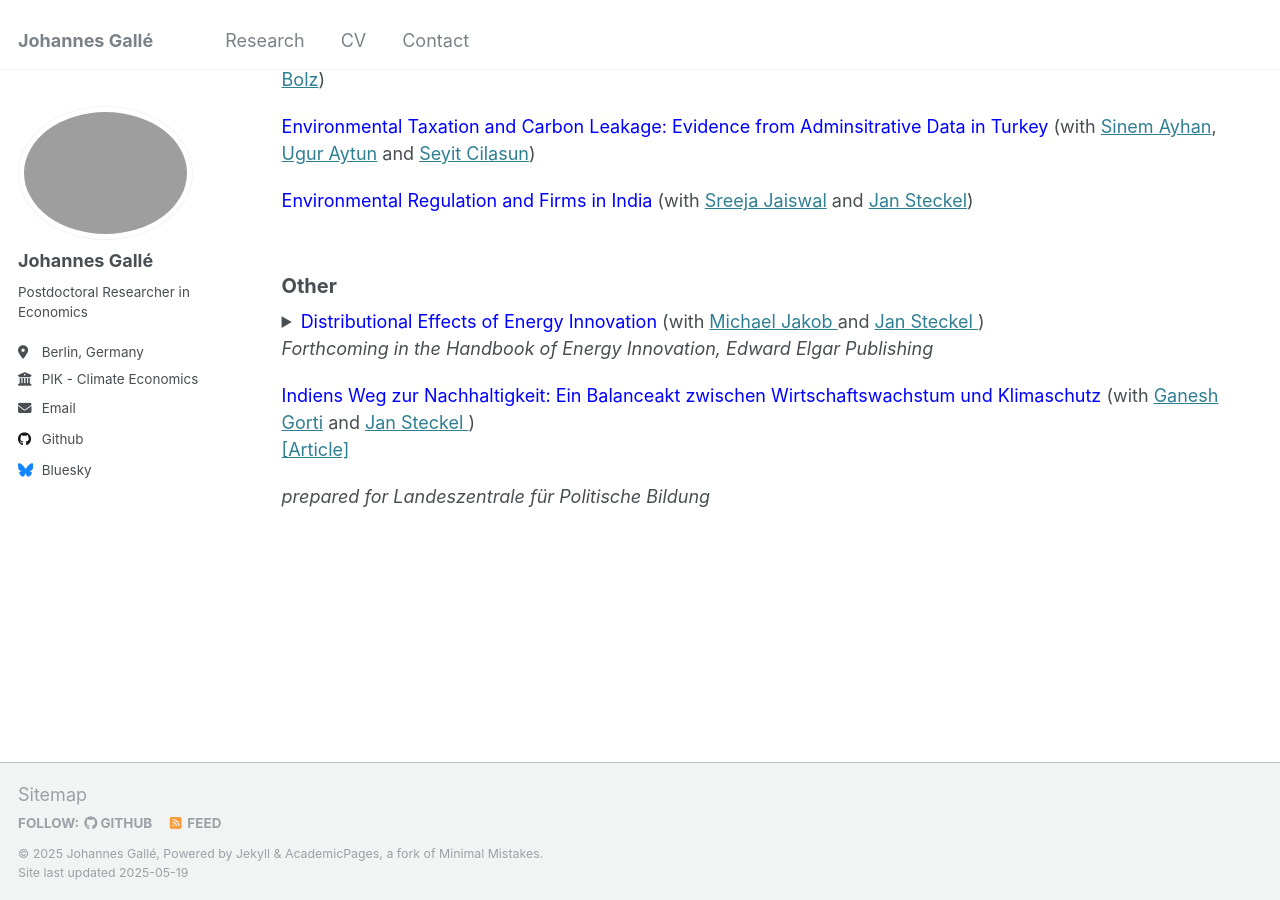
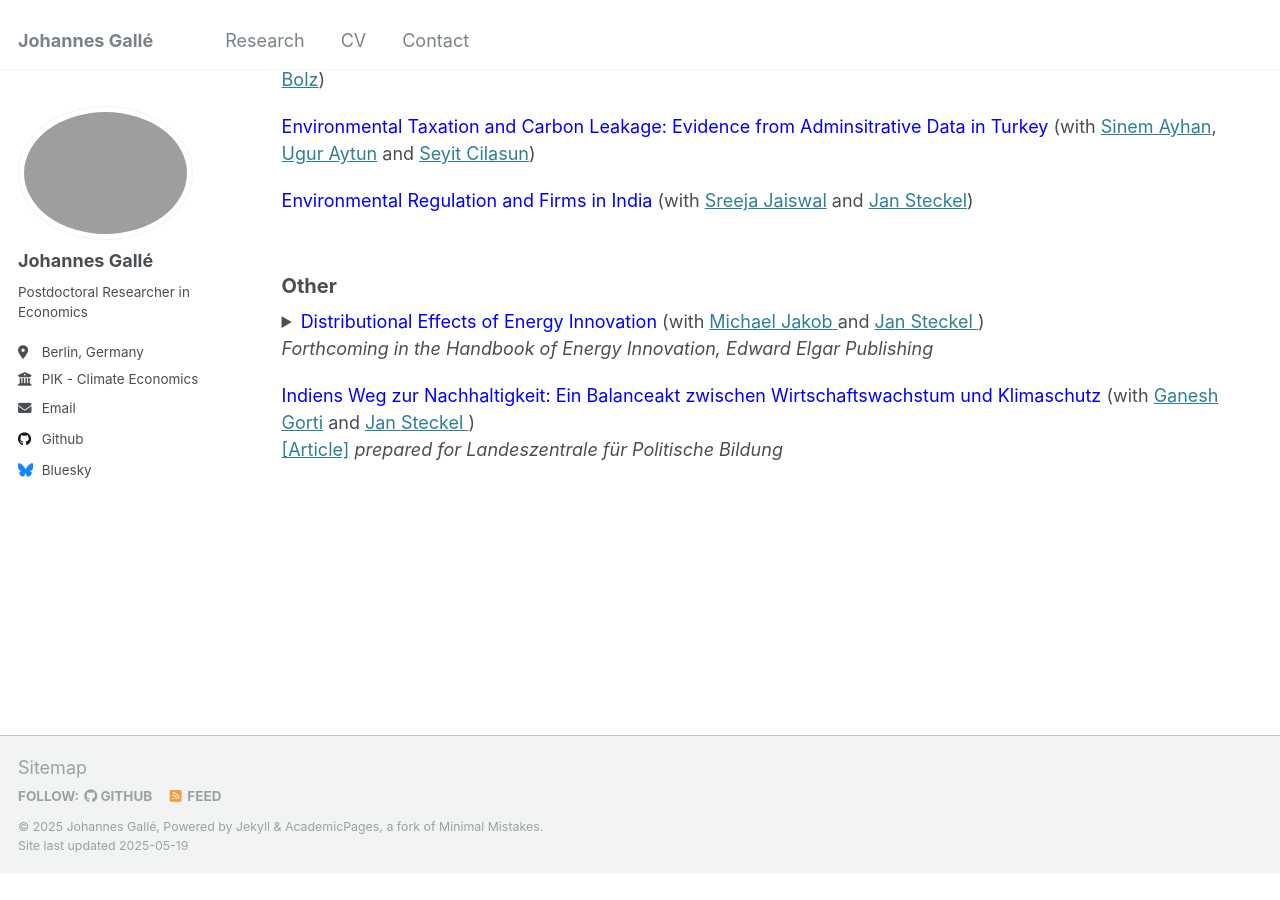
Before and after one commit to johannesgalle/johannesgalle.github.io, a Jekyll site: the page built from _pages/research.html, in a window 1280 px wide and 900 px high, scrolled down 822 px. Built offline with Jekyll 4.4.1, drawn with Linux system fonts in a browser that asks for light colours; after the commit the page ends 1695 px from its top, so only the background shows below that.

Commit message:
Update research.html

```diff
--- a/_pages/research.html
+++ b/_pages/research.html
@@ -183,6 +183,6 @@ assets would be distributed.
     <font color="blue">Indiens Weg zur Nachhaltigkeit: Ein Balanceakt zwischen Wirtschaftswachstum und Klimaschutz</font>
     (with <a href="https://ganeshgorti.github.io/"target="_blank"> Ganesh Gorti</a> and <a href="https://www.mcc-berlin.net/en/about/team/steckel-jan.html" target="_blank"> Jan Steckel </a>) <br />
       <a href="https://www.buergerundstaat.de/3_4_24/indien.pdf" target="_blank">[Article]</a>
-<div style="height: 20px;"></div>
+
     <i> prepared for Landeszentrale für Politische Bildung</i>
-  </summary>
+  <div style="height: 20px;"></div>
```
